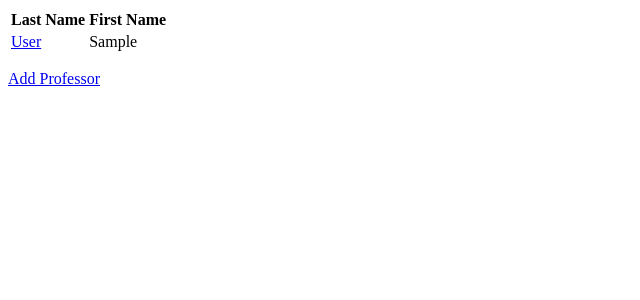
After one commit to scperkins/Gradebook, a Flask app: template templates/professors.html in a window 1280 px wide. The commit adds this page. Shown: the top 300 px of the page, without its empty margins (0-640 px from the left). Run offline with Flask 2, Linux system fonts and the light colour scheme; the template is opened without the code that fills it: most values are stand-ins (such as "Sample title", 1, 10 or a date in 2020).

Commit message:
added professor features

```diff
--- a/app.py
+++ b/app.py
@@ -66,5 +66,35 @@ def delete_student(student_id):
     flash("Student deleted")
     return redirect(url_for('get_students'))
 
+@app.route('/professors/')
+def get_profs():
+    profs = Professor.select()
+    return render_template('professors.html', profs=profs)
+
+@app.route('/professors/<professor_id>')
+def professor_detail(professor_id):
+    professor = get_object_or_404(Professor, Professor.id == professor_id)
+    return render_template('professor.html', prof=professor)
+
+@app.route('/professors/add', methods=['GET', 'POST'])
+def add_prof():
+    if request.method == 'POST':
+        try:
+            with database.transaction():
+                prof = Professor.create(
+                        first_name=request.form['first_name'],
+                        last_name=request.form['last_name']
+                )
+            flash('Professor successfully added')
+            return redirect(url_for('get_profs'))
+
+        except IntegrityError:
+            flash('Something went wrong...')
+    return render_template('add_professor.html')
+
+@app.route('/courses/')
+def get_courses():
+    courses = Courses.select()
+
 if __name__ == "__main__":
     app.run(debug=True)
--- a/templates/index.html
+++ b/templates/index.html
@@ -1,5 +1,6 @@
 {% extends "layout.html" %}
 
 {% block content %}
-<p>Hooray, it worked!</p>
+<h3><a href="{{ url_for('get_students') }}">Students</a></h3>
+<h3><a href="{{ url_for('get_profs') }}">Professors</a></h3>
 {% endblock %}
--- /dev/null
+++ b/templates/professors.html
@@ -0,0 +1,17 @@
+{% extends "layout.html"%}
+
+{% block content %}
+<table>
+	<tr>
+		<th>Last Name</th>
+		<th>First Name</th>
+	</tr>
+	{% for prof in profs %}
+	<tr>
+		<td><a href="{{ url_for('professor_detail', professor_id=prof.id) }}">{{prof.last_name }}</a></td>
+		<td>{{ prof.first_name }}</td>
+	</tr>
+	{% endfor %}
+</table>
+<p><a href="{{ url_for('add_prof') }}">Add Professor</a></p>
+{% endblock %}
```
Also changed, not shown: templates/add_professor.html (added, +14 -0 lines), templates/professor.html (added, +16 -0 lines).
